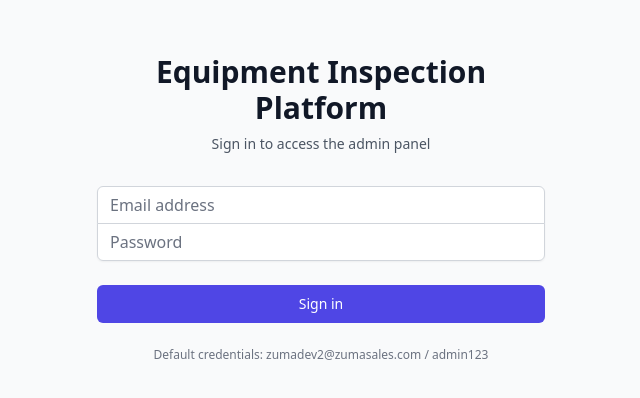
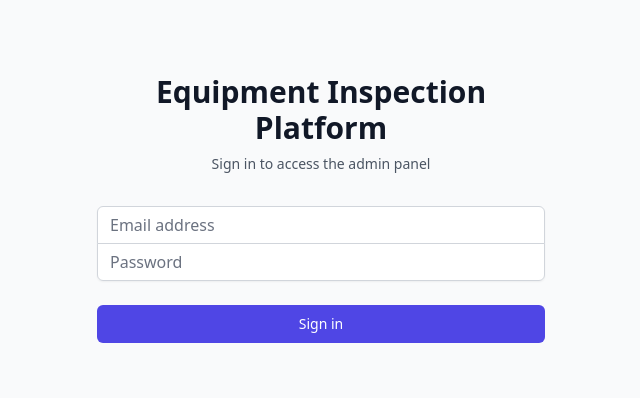
Before and after one commit to zuma-group/technical-inspection-platform, a Next.js app: page /login in a window 1280 px wide. Shown: the part 204-602 px from the top of the page, without its empty margins (319-959 px from the left). Built offline with nearby package versions, Linux system fonts and the light colour scheme; no server answers.

Commit message:
remove default credentials

```diff
--- a/app/login/login-form.tsx
+++ b/app/login/login-form.tsx
@@ -76,10 +76,6 @@ export default function LoginForm() {
           {isPending ? 'Signing in...' : 'Sign in'}
         </button>
       </div>
-
-      <div className="text-xs text-gray-500 text-center">
-        Default credentials: zumadev2@zumasales.com / admin123
-      </div>
     </form>
   )
 }
```
